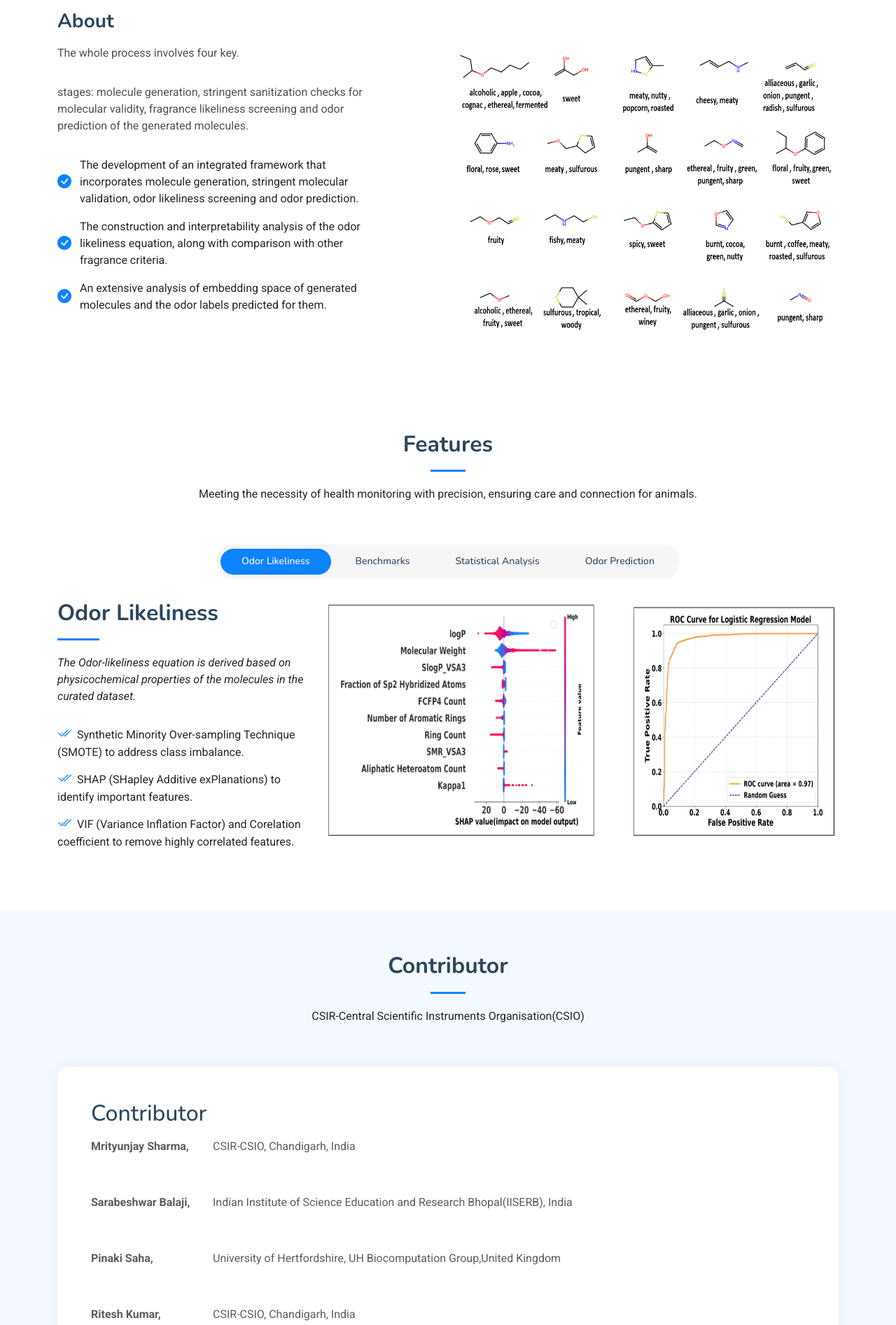
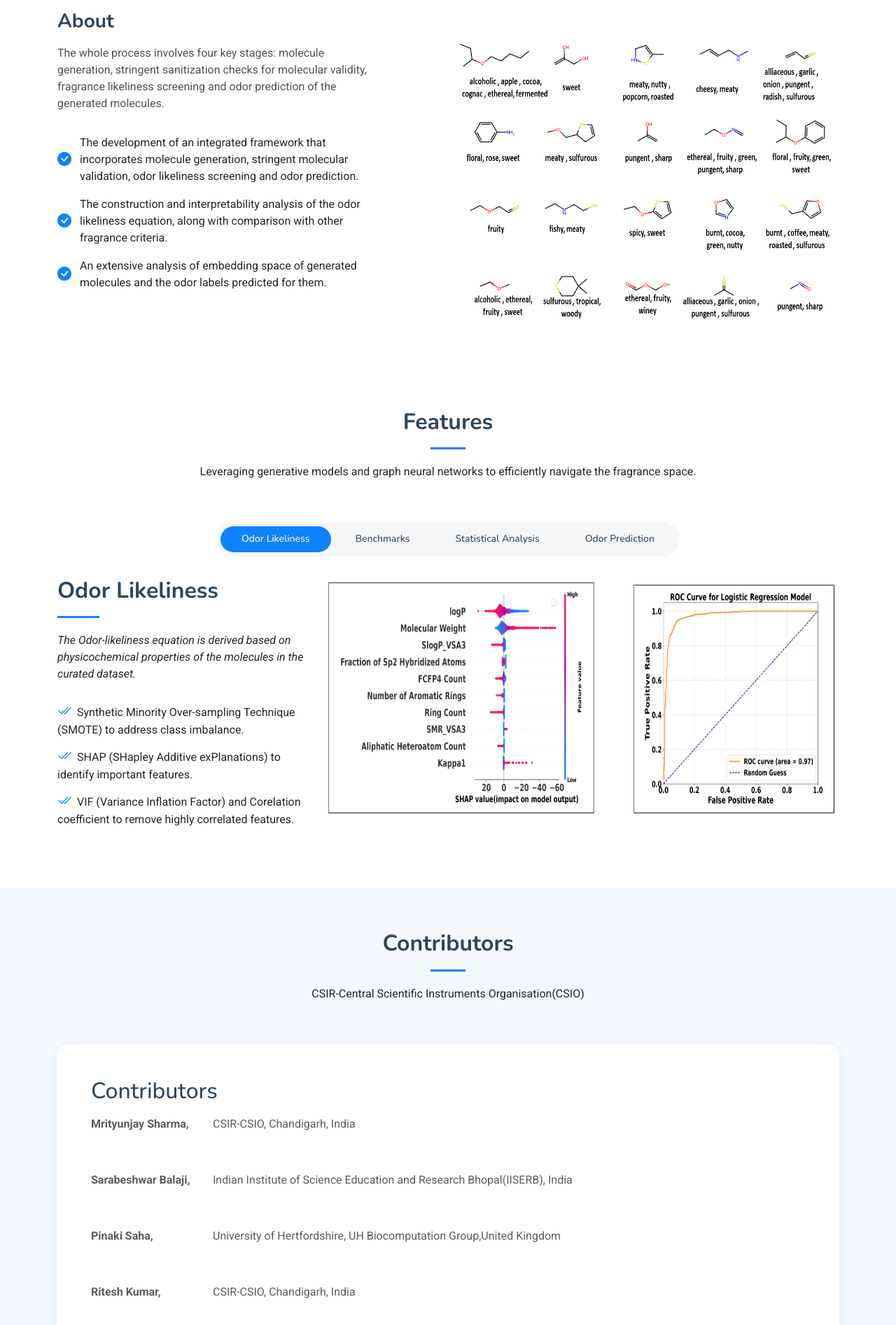
Before and after one commit to KumarS8494/Exploring_Fragrance_Space_with_Generative_model, a plain HTML site: page index.html in a window 1280 px wide. Shown: the part 1120-3013 px from the top of the page at 70% size. Drawn offline with nearby package versions, Linux system fonts and the light colour scheme.

Commit message:
second commit

```diff
--- a/index.html
+++ b/index.html
@@ -174,9 +174,9 @@ function of physicochemical features.
             <p class="about-description">Collect and transmit data to the Gateway..</p> -->
 
             <h2 class="about-title">About</h2>
-            <p class="about-description">The whole process involves four key.</p>
+            <!-- <p class="about-description">The whole process involves four key.</p> -->
 
-            <p class="about-description">stages: molecule generation, stringent sanitization checks for molecular validity, fragrance
+            <p class="about-description">The whole process involves four key stages: molecule generation, stringent sanitization checks for molecular validity, fragrance
               likeliness screening and odor prediction of the generated molecules.
             </p>
 
@@ -250,7 +250,7 @@ function of physicochemical features.
 
       <div class="container section-title" data-aos="fade-up">
         <h2>Features</h2>
-        <p>Meeting the necessity of health monitoring with precision, ensuring care and connection for animals.</p>
+        <p>Leveraging generative models and graph neural networks to efficiently navigate the fragrance space.</p>
       </div>
       <div class="container">
 
@@ -341,11 +341,11 @@ function of physicochemical features.
           <div class="tab-pane fade" id="features-tab-3">
             <div class="row">
               <div class="col-lg-6 order-2 order-lg-1 mt-3 mt-lg-0 d-flex flex-column justify-content-center">
-                <h3>Statistical Analy</h3>
+                <h3>Statistical Analysis</h3>
                 <p class="fst-italic">
                   Several statistical tests have been performed which confirm the properties of
-the generated molecules and the original molecules differ in Molecular weight,
-LogP, Fraction of Sp2 hybridized atoms and FCFP4 count.
+                  the generated molecules and the original molecules differ in Molecular weight,
+                  LogP, Fraction of Sp2 hybridized atoms and FCFP4 count.
                 </p>
                 <ul>
                   <li><i class="bi bi-check2-all"></i> <span>KS statistics along with p-value.</span></li>
@@ -438,7 +438,7 @@ molecules was performed using Graph Neural Network.
 
     <section id="contact" class="contact section light-background">
       <div class="container section-title" data-aos="fade-up">
-        <h2>Contributor</h2>
+        <h2>Contributors</h2>
         <p>CSIR-Central Scientific Instruments Organisation(CSIO)</p>
       </div>
 
@@ -448,7 +448,7 @@ molecules was performed using Graph Neural Network.
 
           <div class="col-lg-12">
             <div class="contact-form" data-aos="fade-up" data-aos-delay="300">
-              <h3>Contributor</h3>
+              <h3>Contributors</h3>
               <!-- <p>CSIR-Central Scientific Instruments Organisation(CSIO).</p> -->
 
               <form action="forms/contact.php" method="post" class="php-email-form" data-aos="fade-up" data-aos-delay="200">
@@ -510,7 +510,7 @@ molecules was performed using Graph Neural Network.
           <div class="footer-contact pt-3">
             <p>Sector 30 Chandigarh</p>
             <p>CSIR-CSIO</p>
-            <p class="mt-3"><strong>Phone:</strong> <span>+91 5589 55488 55</span></p>
+            <!-- <p class="mt-3"><strong>Phone:</strong> <span>+91 5589 55488 55</span></p> -->
             <p><strong>Email:</strong> <span>riteshkr@csio.res.in</span></p>
           </div>
           <div class="social-links d-flex mt-4">
```
